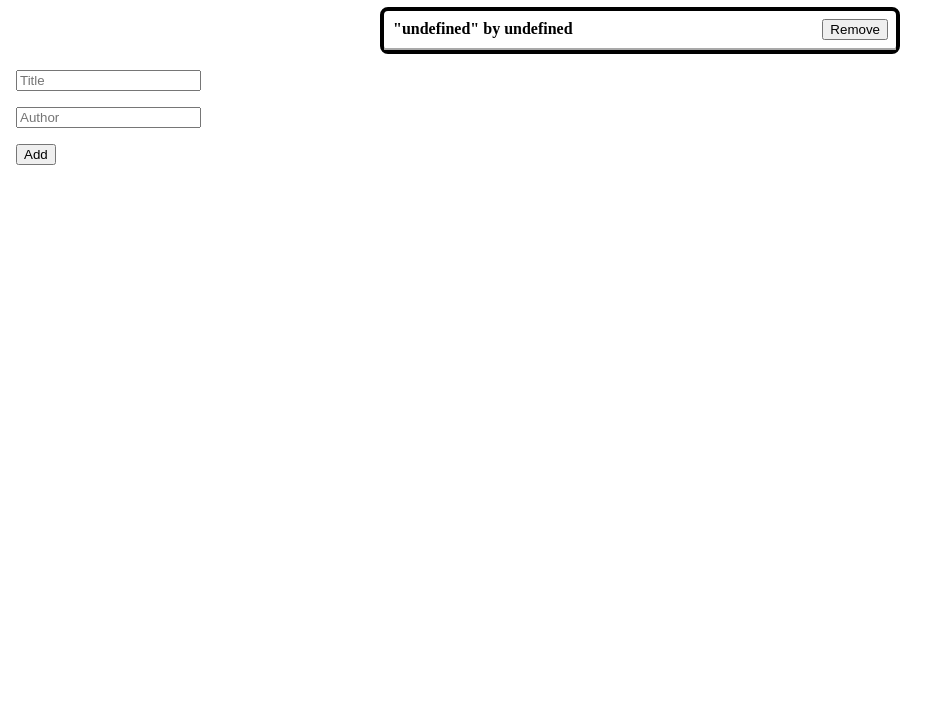
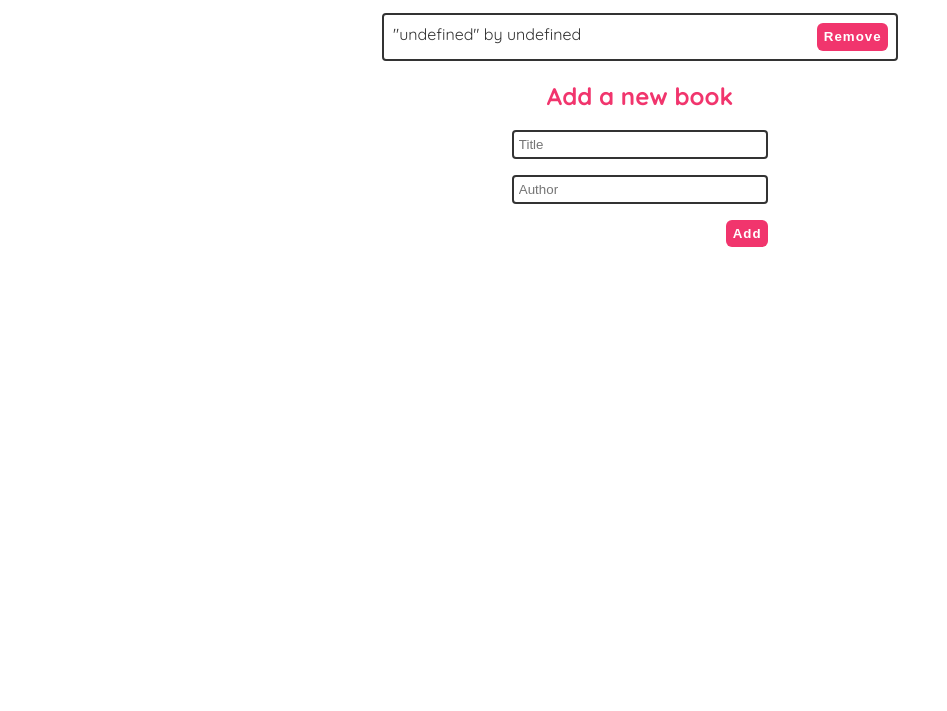
Before and after one commit to hendridg/awesome-books, a website: page index.html in a window 1280 px wide. Shown: the part 89-800 px from the top of the page, without its empty margins (0-947 px from the left). Drawn offline with Linux system fonts and the light colour scheme.

Commit message:
Update html, js and css files to make new styles

```diff
--- a/index.html
+++ b/index.html
@@ -10,9 +10,10 @@
 </head>
 
 <body>
-    <h1>Awesome books</h1>
+    <h2 class="title-list-books">All awesome books</h2>
     <div class="list-books">
     </div>
+    <h2 class="title-form-add">Add a new book</h2>
     <form class="form-input">
         <ul>
             <li>
--- a/index.js
+++ b/index.js
@@ -42,8 +42,8 @@ const Book = class {
   static displayBooks = () => {
     listBooks.innerHTML = '';
     books.map((book) => {
-      const bookDiv = document.createElement('table');
-      const elementBook = document.createElement('th');
+      const bookDiv = document.createElement('tr');
+      const elementBook = document.createElement('td');
       const deleteBtn = document.createElement('button');
       deleteBtn.textContent = 'Remove';
 
--- a/style.css
+++ b/style.css
@@ -1,6 +1,12 @@
+@import url('https://fonts.googleapis.com/css2?family=Quicksand:wght@300;400;500;600;700&display=swap');
+
+html,
 body {
   padding: 1em;
   margin: 0;
+  font-family: 'Quicksand', 'Courier New', Courier, monospace;
+  box-sizing: border-box;
+  color: #333;
 }
 
 ul {
@@ -9,25 +15,60 @@ ul {
 }
 
 li {
+  display: flex;
+  justify-content: flex-end;
   margin: 0;
   margin-bottom: 1rem;
 }
 
-p {
-  padding: 0;
-  margin: 0;
+button {
+  background: #f1356d;
+  color: #fff;
+  font-weight: bold;
+  letter-spacing: 1px;
+  padding: 0.4rem;
+  border: 0;
+  border-radius: 6px;
+  cursor: pointer;
+}
+
+input {
+  padding: 0.3rem;
+  width: 100%;
+  border: 0.125rem #333 solid;
+  border-radius: 0.25rem;
+}
+
+table {
+  border-collapse: collapse;
+  width: 100%;
+}
+
+tr:nth-child(even) {
+  background-color: lightgray;
 }
 
 .list-books {
+  border: 0.125rem solid #333;
+  border-radius: 0.25rem;
   max-width: 32rem;
   margin: 0 auto;
-  border: 0.25rem black solid;
-  border-radius: 0.5rem;
 }
 
 .book-container {
   display: flex;
   justify-content: space-between;
-  border-bottom: 2px darkgray solid;
   padding: 0.5rem;
 }
+
+.title-list-books,
+.title-form-add {
+  text-align: center;
+  color: #f1356d;
+}
+
+.form-input {
+  margin: 0 auto;
+  max-width: 16rem;
+  box-sizing: border-box;
+}
```
